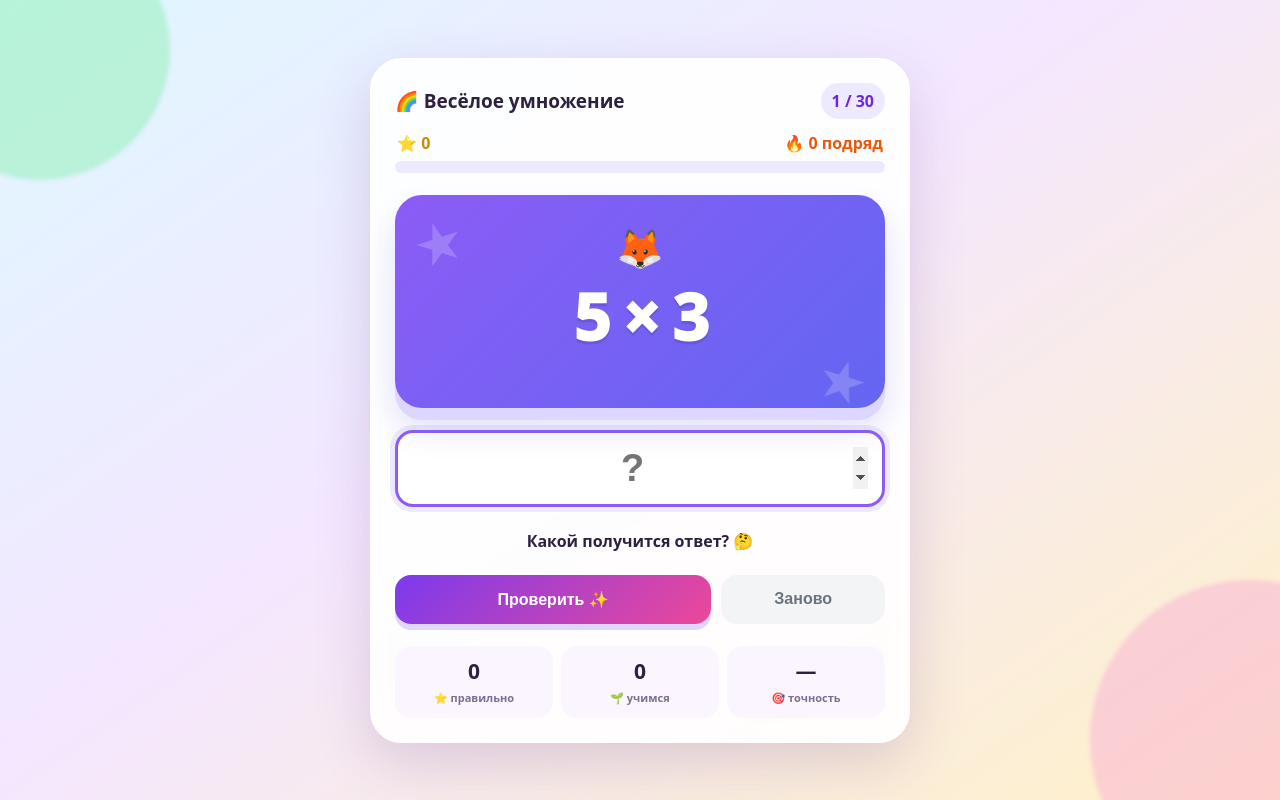
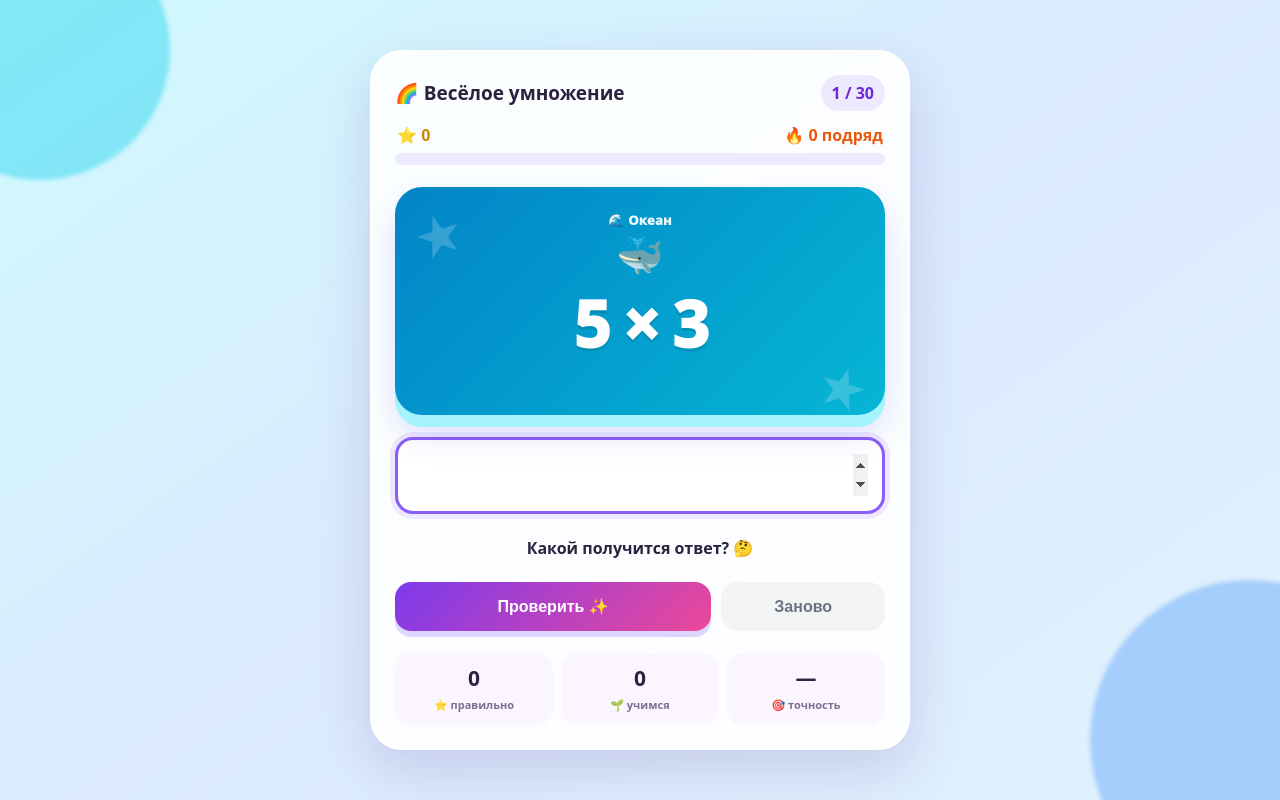
Before and after one commit to polarx0/multiplication-trainer, a plain HTML site: page index.html in a window 1280 px wide. Drawn offline with Linux system fonts and the light colour scheme.

Commit message:
Expand themes and multiplication range UX

```diff
--- a/index.html
+++ b/index.html
@@ -2,16 +2,16 @@
 <html lang="ru">
 <head>
 <meta charset="utf-8"><meta name="viewport" content="width=device-width,initial-scale=1"><meta name="theme-color" content="#7c3aed">
-<title>Весёлое умножение 1–9 × 1–5</title>
+<title>Весёлое умножение 1–9 × 2–5</title>
 <style>
-:root{font-family:Nunito,ui-rounded,"Arial Rounded MT Bold",system-ui,sans-serif;color:#2d2140}
-*{box-sizing:border-box}body{margin:0;min-height:100vh;display:grid;place-items:center;padding:18px;background:linear-gradient(145deg,#dff7ff 0%,#f4e7ff 45%,#fff1c7 100%);overflow-x:hidden}
-body:before,body:after{content:"";position:fixed;border-radius:50%;filter:blur(2px);opacity:.45;z-index:-1}body:before{width:260px;height:260px;background:#86efac;left:-90px;top:-80px}body:after{width:320px;height:320px;background:#f9a8d4;right:-130px;bottom:-100px}
+:root{font-family:Nunito,ui-rounded,"Arial Rounded MT Bold",system-ui,sans-serif;color:#2d2140;--page-bg:linear-gradient(145deg,#dff7ff,#f4e7ff 45%,#fff1c7);--blob1:#86efac;--blob2:#f9a8d4;--card-bg:linear-gradient(135deg,#8b5cf6,#6366f1);--card-shadow:#ddd6fe}
+*{box-sizing:border-box}body{margin:0;min-height:100vh;display:grid;place-items:center;padding:18px;background:var(--page-bg);overflow-x:hidden}
+body:before,body:after{content:"";position:fixed;border-radius:50%;filter:blur(2px);opacity:.45;z-index:-1}body:before{width:260px;height:260px;background:var(--blob1);left:-90px;top:-80px}body:after{width:320px;height:320px;background:var(--blob2);right:-130px;bottom:-100px}
 .app{width:min(100%,540px);background:rgba(255,255,255,.9);border:3px solid #fff;border-radius:32px;padding:22px;box-shadow:0 20px 55px rgba(92,50,140,.18);backdrop-filter:blur(10px);position:relative}
 header{display:flex;justify-content:space-between;align-items:center;gap:10px}.title{font-size:19px;font-weight:900}.progress{background:#ede9fe;color:#6d28d9;padding:7px 11px;border-radius:99px;font-weight:900;font-variant-numeric:tabular-nums}
 .topline{display:flex;justify-content:space-between;align-items:center;margin:13px 2px 7px;font-weight:900}.streak{color:#ea580c}.stars{color:#ca8a04}
 .bar{height:12px;background:#ede9fe;border-radius:99px;overflow:hidden;margin:0 0 22px}.bar>div{height:100%;width:0;background:linear-gradient(90deg,#8b5cf6,#ec4899,#f59e0b);transition:width .3s;border-radius:99px}
-.card{position:relative;background:linear-gradient(135deg,#8b5cf6,#6366f1);border-radius:27px;padding:29px 16px 25px;box-shadow:0 12px 0 #ddd6fe,0 20px 32px rgba(99,102,241,.2);margin-bottom:22px;overflow:hidden}.card:before,.card:after{content:"★";position:absolute;color:rgba(255,255,255,.2);font-size:56px}.card:before{left:18px;top:8px;transform:rotate(-18deg)}.card:after{right:17px;bottom:-9px;transform:rotate(17deg)}
+.card{position:relative;background:var(--card-bg);border-radius:27px;padding:24px 16px 25px;box-shadow:0 12px 0 var(--card-shadow),0 20px 32px rgba(99,102,241,.2);margin-bottom:22px;overflow:hidden;transition:background .35s ease,box-shadow .35s ease}.theme-label{text-align:center;color:rgba(255,255,255,.92);font-size:13px;font-weight:1000;letter-spacing:.3px;margin-bottom:2px}.card:before,.card:after{content:"★";position:absolute;color:rgba(255,255,255,.2);font-size:56px}.card:before{left:18px;top:8px;transform:rotate(-18deg)}.card:after{right:17px;bottom:-9px;transform:rotate(17deg)}
 .mascot{text-align:center;font-size:38px;height:44px;animation:float 2.2s ease-in-out infinite}.problem{text-align:center;color:#fff;font-size:64px;font-weight:1000;letter-spacing:-2px;text-shadow:0 3px 0 rgba(0,0,0,.1);margin:5px 0}
 .reviewtag{text-align:center;color:#ede9fe;font-weight:900;font-size:13px;min-height:18px}
 .answer{width:100%;font-size:38px;font-weight:900;text-align:center;padding:14px;border:3px solid #ddd6fe;border-radius:18px;outline:none;background:#fff}.answer:focus{border-color:#8b5cf6;box-shadow:0 0 0 5px #ede9fe}
@@ -29,32 +29,44 @@ header{display:flex;justify-content:space-between;align-items:center;gap:10px}.t
 <header><div class="title">🌈 Весёлое умножение</div><div class="progress" id="progress">1 / 30</div></header>
 <div class="topline"><span class="stars" id="stars">⭐ 0</span><span class="streak" id="streak">🔥 0 подряд</span></div>
 <div class="bar"><div id="bar"></div></div>
-<div class="card" id="card"><div class="mascot" id="mascot">🦊</div><div class="problem" id="problem">8 × 4</div><div class="reviewtag" id="reviewtag"></div></div>
-<form id="form"><input id="answer" class="answer" type="number" inputmode="numeric" autocomplete="off" placeholder="?" aria-label="Ответ"><div id="feedback" class="feedback">Какой получится ответ? 🤔</div><div class="buttons"><button class="btn primary" type="submit">Проверить ✨</button><button class="btn secondary" id="restart" type="button">Заново</button></div></form>
+<div class="card" id="card"><div class="theme-label" id="themeLabel">🌈 Радуга</div><div class="mascot" id="mascot">🦊</div><div class="problem" id="problem">8 × 4</div><div class="reviewtag" id="reviewtag"></div></div>
+<form id="form"><input id="answer" class="answer" type="number" inputmode="numeric" autocomplete="off" aria-label="Ответ"><div id="feedback" class="feedback">Какой получится ответ? 🤔</div><div class="buttons"><button class="btn primary" type="submit">Проверить ✨</button><button class="btn secondary" id="restart" type="button">Заново</button></div></form>
 <div class="stats"><div class="stat"><b id="correct">0</b><span>⭐ правильно</span></div><div class="stat"><b id="errors">0</b><span>🌱 учимся</span></div><div class="stat"><b id="accuracy">—</b><span>🎯 точность</span></div></div>
 </section>
 <section id="finish" class="finish hidden"><div class="trophy">🏆</div><h1>Раунд пройден!</h1><div class="big" id="finalAccuracy">100%</div><p id="finalSummary"></p><div class="panel"><h2>Что мы потренировали</h2><ul id="mistakes" class="mistakes"></ul></div><div class="buttons" style="margin-top:20px"><button class="btn primary" id="again">Ещё 30 🚀</button><button class="btn secondary" id="clearHistory">Сбросить историю</button></div></section>
 </main>
 <script>
 (()=>{
-const MAIN_ATTEMPTS=30,FIRST=[1,2,3,4,5,6,7,8,9],SECOND=[1,2,3,4,5],$=id=>document.getElementById(id);
-const els={app:$('app'),game:$('game'),finish:$('finish'),progress:$('progress'),bar:$('bar'),problem:$('problem'),answer:$('answer'),feedback:$('feedback'),correct:$('correct'),errors:$('errors'),accuracy:$('accuracy'),finalAccuracy:$('finalAccuracy'),finalSummary:$('finalSummary'),mistakes:$('mistakes'),card:$('card'),mascot:$('mascot'),streak:$('streak'),stars:$('stars'),reviewtag:$('reviewtag')};
-const mascots=['🦊','🐼','🐸','🐯','🐵','🦄','🐙','🐨'],cheers=['Супер! ⭐','Отлично! 🎉','Так держать! 🚀','Верно! 😎','Ура! ✨'];
+const MAIN_ATTEMPTS=30,FIRST=[1,2,3,4,5,6,7,8,9],SECOND=[2,3,4,5],$=id=>document.getElementById(id);
+const els={app:$('app'),game:$('game'),finish:$('finish'),progress:$('progress'),bar:$('bar'),problem:$('problem'),answer:$('answer'),feedback:$('feedback'),correct:$('correct'),errors:$('errors'),accuracy:$('accuracy'),finalAccuracy:$('finalAccuracy'),finalSummary:$('finalSummary'),mistakes:$('mistakes'),card:$('card'),mascot:$('mascot'),streak:$('streak'),stars:$('stars'),reviewtag:$('reviewtag'),themeLabel:$('themeLabel')};
+const themes=[
+{name:'🚀 Космос',page:'linear-gradient(145deg,#dbeafe,#ede9fe,#111827)',blob1:'#818cf8',blob2:'#c084fc',card:'linear-gradient(135deg,#312e81,#7c3aed)',shadow:'#c4b5fd',mascots:['🚀','🪐','👩‍🚀','👽']},
+{name:'🌊 Океан',page:'linear-gradient(145deg,#cffafe,#dbeafe,#e0f2fe)',blob1:'#22d3ee',blob2:'#60a5fa',card:'linear-gradient(135deg,#0284c7,#06b6d4)',shadow:'#a5f3fc',mascots:['🐬','🐙','🐳','🦀']},
+{name:'🌴 Джунгли',page:'linear-gradient(145deg,#dcfce7,#fef9c3,#bbf7d0)',blob1:'#4ade80',blob2:'#facc15',card:'linear-gradient(135deg,#15803d,#65a30d)',shadow:'#bbf7d0',mascots:['🐯','🦜','🐵','🦥']},
+{name:'🍭 Сладости',page:'linear-gradient(145deg,#fce7f3,#ffedd5,#fdf2f8)',blob1:'#fb7185',blob2:'#f9a8d4',card:'linear-gradient(135deg,#ec4899,#f97316)',shadow:'#fbcfe8',mascots:['🍭','🧁','🍬','🍩']},
+{name:'🦖 Динозавры',page:'linear-gradient(145deg,#d1fae5,#ccfbf1,#fef3c7)',blob1:'#34d399',blob2:'#2dd4bf',card:'linear-gradient(135deg,#047857,#0d9488)',shadow:'#a7f3d0',mascots:['🦖','🦕','🥚','🌋']},
+{name:'🔮 Волшебство',page:'linear-gradient(145deg,#fae8ff,#ede9fe,#fce7f3)',blob1:'#d946ef',blob2:'#a78bfa',card:'linear-gradient(135deg,#9333ea,#db2777)',shadow:'#e9d5ff',mascots:['🦄','🧙‍♂️','🔮','🧚']},
+{name:'❄️ Арктика',page:'linear-gradient(145deg,#ecfeff,#e0f2fe,#f8fafc)',blob1:'#67e8f9',blob2:'#bfdbfe',card:'linear-gradient(135deg,#0891b2,#3b82f6)',shadow:'#bae6fd',mascots:['🐧','🐻‍❄️','🦭','❄️']},
+{name:'🚜 Ферма',page:'linear-gradient(145deg,#fef3c7,#dcfce7,#ffedd5)',blob1:'#fbbf24',blob2:'#86efac',card:'linear-gradient(135deg,#d97706,#65a30d)',shadow:'#fde68a',mascots:['🐮','🐷','🐥','🚜']},
+{name:'🤖 Роботы',page:'linear-gradient(145deg,#e2e8f0,#dbeafe,#e0e7ff)',blob1:'#94a3b8',blob2:'#60a5fa',card:'linear-gradient(135deg,#475569,#2563eb)',shadow:'#cbd5e1',mascots:['🤖','⚙️','👾','🛸']},
+{name:'🌈 Радуга',page:'linear-gradient(145deg,#dff7ff,#f4e7ff 45%,#fff1c7)',blob1:'#86efac',blob2:'#f9a8d4',card:'linear-gradient(135deg,#8b5cf6,#ec4899)',shadow:'#ddd6fe',mascots:['🌈','🦋','☀️','🌟']}
+],cheers=['Супер! ⭐','Отлично! 🎉','Так держать! 🚀','Верно! 😎','Ура! ✨'];
 let state;
-function freshState(){return{attempt:0,correct:0,errors:0,current:null,pending:[],roundMistakes:{},lastKey:null,extra:false,streak:0,stars:0}}
+function freshState(){return{attempt:0,correct:0,errors:0,current:null,pending:[],roundMistakes:{},lastKey:null,extra:false,streak:0,stars:0,themeIndex:-1}}
 function key(p){return p.a+'×'+p.b}
 function randomProblem(){let p,k,g=0;do{p={a:FIRST[Math.floor(Math.random()*FIRST.length)],b:SECOND[Math.floor(Math.random()*SECOND.length)],review:false};k=key(p);g++}while(k===state.lastKey&&g<20);return p}
 function scheduleReview(p){const k=key(p),e=state.pending.find(x=>key(x.problem)===k);if(e)e.dueAfter=3;else state.pending.push({problem:{a:p.a,b:p.b,review:true},dueAfter:3})}
 function chooseNext(){const i=state.pending.findIndex(x=>x.dueAfter<=0);return i>=0?state.pending.splice(i,1)[0].problem:randomProblem()}
 function tickPending(p){const k=key(p);for(const x of state.pending)if(key(x.problem)!==k)x.dueAfter--}
 function updateStats(){els.correct.textContent=state.correct;els.errors.textContent=state.errors;const t=state.correct+state.errors;els.accuracy.textContent=t?Math.round(state.correct/t*100)+'%':'—';els.streak.textContent='🔥 '+state.streak+' подряд';els.stars.textContent='⭐ '+state.stars}
-function showProblem(){state.current=chooseNext();state.lastKey=key(state.current);const shown=Math.min(state.attempt+1,MAIN_ATTEMPTS);els.progress.textContent=state.extra?'Повторение':shown+' / '+MAIN_ATTEMPTS;els.bar.style.width=Math.min(state.attempt/MAIN_ATTEMPTS*100,100)+'%';els.problem.textContent=state.current.a+' × '+state.current.b;els.reviewtag.textContent=state.current.review?'🔁 Возвращаемся к этому примеру':'';els.mascot.textContent=mascots[Math.floor(Math.random()*mascots.length)];els.answer.value='';els.feedback.textContent='Какой получится ответ? 🤔';els.feedback.className='feedback';els.answer.focus()}
+function applyTheme(){let i;do{i=Math.floor(Math.random()*themes.length)}while(i===state.themeIndex&&themes.length>1);state.themeIndex=i;const t=themes[i];document.documentElement.style.setProperty('--page-bg',t.page);document.documentElement.style.setProperty('--blob1',t.blob1);document.documentElement.style.setProperty('--blob2',t.blob2);document.documentElement.style.setProperty('--card-bg',t.card);document.documentElement.style.setProperty('--card-shadow',t.shadow);els.themeLabel.textContent=t.name;els.mascot.textContent=t.mascots[Math.floor(Math.random()*t.mascots.length)]}
+function showProblem(preserveFeedback=false){state.current=chooseNext();state.lastKey=key(state.current);const shown=Math.min(state.attempt+1,MAIN_ATTEMPTS);els.progress.textContent=state.extra?'Повторение':shown+' / '+MAIN_ATTEMPTS;els.bar.style.width=Math.min(state.attempt/MAIN_ATTEMPTS*100,100)+'%';els.problem.textContent=state.current.a+' × '+state.current.b;els.reviewtag.textContent=state.current.review?'🔁 Возвращаемся к этому примеру':'';applyTheme();els.answer.value='';if(!preserveFeedback){els.feedback.textContent='Какой получится ответ? 🤔';els.feedback.className='feedback'}els.answer.focus()}
 function recordHistory(p,ok){const h=JSON.parse(localStorage.getItem('multiplicationHistory')||'{}'),k=key(p);h[k]||={attempts:0,errors:0};h[k].attempts++;if(!ok)h[k].errors++;localStorage.setItem('multiplicationHistory',JSON.stringify(h))}
 function animate(cls){els.card.classList.remove('pop','shake');void els.card.offsetWidth;els.card.classList.add(cls)}
 function confetti(){const icons=['⭐','✨','🎉','💫','🌟'];for(let i=0;i<9;i++){const s=document.createElement('span');s.className='confetti';s.textContent=icons[i%icons.length];s.style.left=(45+Math.random()*10)+'vw';s.style.top=(35+Math.random()*10)+'vh';s.style.setProperty('--x',(Math.random()*240-120)+'px');s.style.setProperty('--y',(Math.random()*-220-40)+'px');document.body.appendChild(s);setTimeout(()=>s.remove(),950)}}
 function finish(){els.game.classList.add('hidden');els.finish.classList.remove('hidden');confetti();const t=state.correct+state.errors,p=t?Math.round(state.correct/t*100):0;els.finalAccuracy.textContent=p+'%';els.finalSummary.textContent='⭐ '+state.correct+' правильных ответов. Отличная тренировка!';const rows=Object.entries(state.roundMistakes);els.mistakes.innerHTML=rows.length?rows.map(([k,v])=>'<li>'+k+': потренировали '+v+' раз(а)</li>').join(''):'<li>Без ошибок — потрясающе! 🎯</li>'}
-function start(){state=freshState();els.finish.classList.add('hidden');els.game.classList.remove('hidden');updateStats();showProblem()}
-$('form').addEventListener('submit',e=>{e.preventDefault();if(els.answer.value==='')return;const p=state.current,value=Number(els.answer.value),expected=p.a*p.b,ok=value===expected;recordHistory(p,ok);const main=state.attempt<MAIN_ATTEMPTS;if(ok){if(main)state.correct++;state.streak++;state.stars++;els.feedback.textContent=p.review?'Получилось! ⭐ Ошибка исправлена.':cheers[Math.floor(Math.random()*cheers.length)];els.feedback.className='feedback ok';animate('pop');if(state.streak%5===0||p.review)confetti()}else{if(main)state.errors++;state.streak=0;state.roundMistakes[key(p)]=(state.roundMistakes[key(p)]||0)+1;scheduleReview(p);els.feedback.textContent='Почти! 🌱 Ответ: '+expected+'. Попробуем снова через 3 задания.';els.feedback.className='feedback bad';animate('shake')}state.attempt++;tickPending(p);updateStats();if(state.attempt>=MAIN_ATTEMPTS)state.extra=true;setTimeout(()=>{if(state.attempt>=MAIN_ATTEMPTS&&state.pending.length===0)finish();else showProblem()},ok?650:1300)});
+function start(){state=freshState();els.finish.classList.add('hidden');els.game.classList.remove('hidden');updateStats();showProblem(false)}
+$('form').addEventListener('submit',e=>{e.preventDefault();if(els.answer.value==='')return;const p=state.current,value=Number(els.answer.value),expected=p.a*p.b,ok=value===expected;recordHistory(p,ok);const main=state.attempt<MAIN_ATTEMPTS;if(ok){if(main)state.correct++;state.streak++;state.stars++;els.feedback.textContent=p.review?'Получилось! ⭐ Ошибка исправлена.':cheers[Math.floor(Math.random()*cheers.length)];els.feedback.className='feedback ok';animate('pop');if(state.streak%5===0||p.review)confetti()}else{if(main)state.errors++;state.streak=0;state.roundMistakes[key(p)]=(state.roundMistakes[key(p)]||0)+1;scheduleReview(p);els.feedback.textContent='Почти! 🌱 Ответ: '+expected+'. Попробуем снова через 3 задания.';els.feedback.className='feedback bad';animate('shake')}state.attempt++;tickPending(p);updateStats();if(state.attempt>=MAIN_ATTEMPTS)state.extra=true;setTimeout(()=>{if(state.attempt>=MAIN_ATTEMPTS&&state.pending.length===0)finish();else showProblem(true)},ok?650:1300)});
 $('restart').addEventListener('click',start);$('again').addEventListener('click',start);$('clearHistory').addEventListener('click',()=>{localStorage.removeItem('multiplicationHistory');start()});start()
 })();
 </script></body></html>
```
